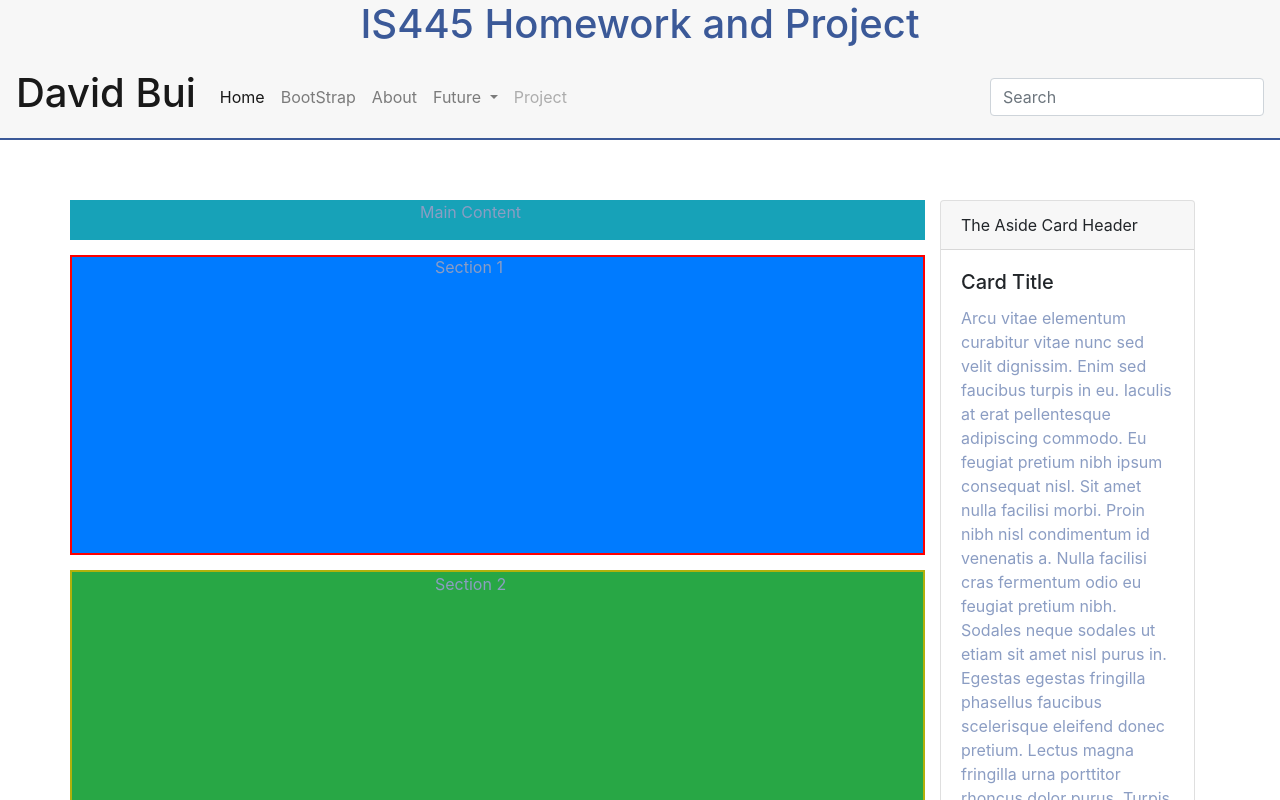
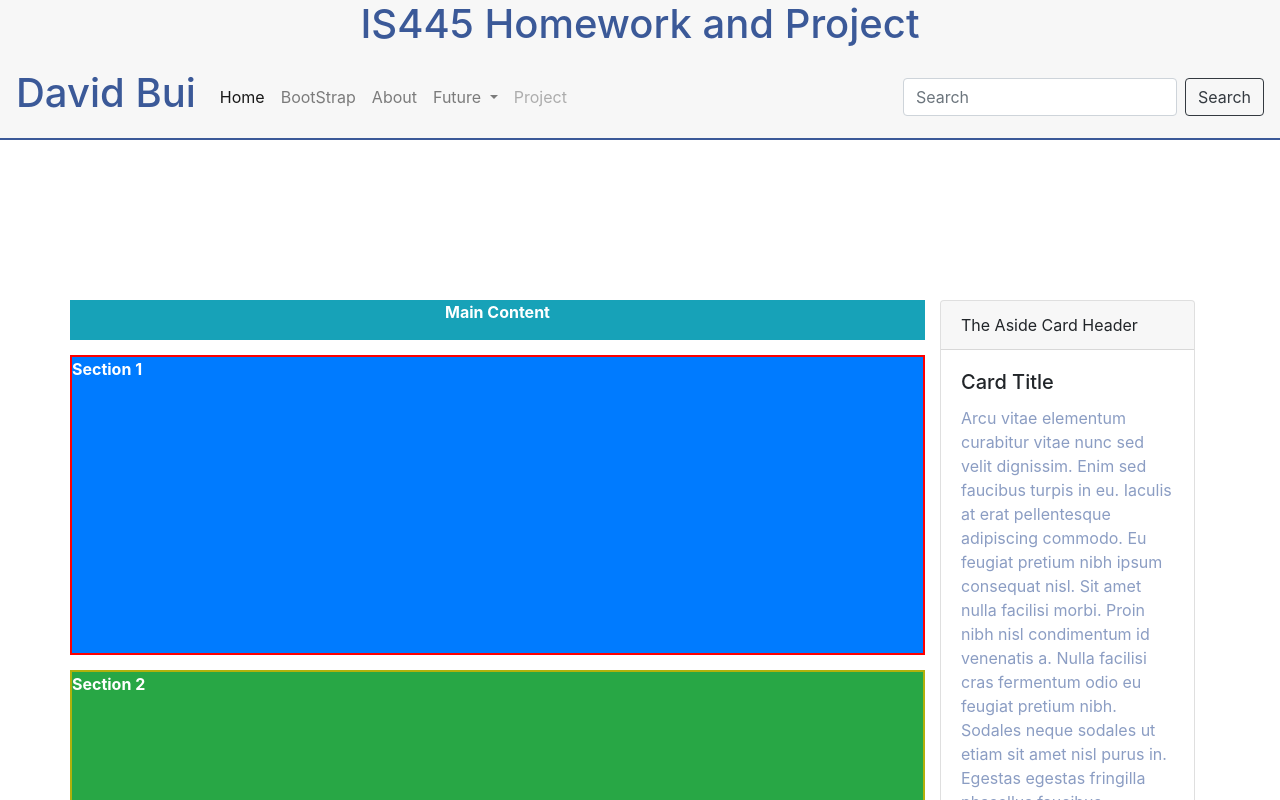
Before and after one commit to David-bui83/first-project, a website: page website/bootstrap.html in a window 1280 px wide. Shown: the top 800 px of the page. Drawn offline with nearby package versions, Linux system fonts and the light colour scheme.

Commit message:
style changes

```diff
--- a/website/bootstrap.html
+++ b/website/bootstrap.html
@@ -54,8 +54,9 @@
                         <a class="nav-link disabled" href="#">Project</a>
                     </li>
                 </ul>
-                <form class="form-inline">
-                    <input class="form-control" type="search" placeholder="Search" aria-label="Search">
+                <form class="form-inline my-2 my-lg-0">
+                    <input class="form-control mr-sm-2" type="search" placeholder="Search" aria-label="Search">
+                    <button class="btn btn-outline-dark my-2 my-sm-0" type="submit">Search</button>
                 </form>
             </div>
         </nav>
@@ -65,13 +66,13 @@
         <div class="row">
             <div class="col-lg-9">
                 <div class="row row-main bg-info">
-                    <p class="display-6">Main Content</p>
+                    <p class="dis6">Main Content</p>
                 </div>
                 <div class="row row-section1 bg-primary">
-                    <p class="display-7">Section 1</p>
+                    <p class="dis7">Section 1</p>
                 </div>
                 <div class="row row-section2 bg-success">
-                    <p class="display-8">Section 2</p>
+                    <p class="dis8">Section 2</p>
                 </div>
             </div>
             <div class="col-lg-3 col-side">
--- a/website/style/boot.css
+++ b/website/style/boot.css
@@ -22,21 +22,24 @@
     border-bottom: 1px solid rgb(54, 54, 54);
 }
 
-.display-6{
+.dis6{
+    font-weight: bold;
     width: 100%;
     position: absolute;
-    left: 350px
+    text-align: center;
+    color: #ffffff;
 }
 
-.display-7{
-    position: absolute;
-    left: 365px;
-    top: 55px;
+.dis7{
+    font-weight: bold;
+    text-align: center;
+    color: #ffffff;
 }
 
-.display-8{
-    position: absolute;
-    left: 365px;
+.dis8{
+    font-weight: bold;
+    text-align: center;
+    color: #ffffff;
 }
 
 .jumbotron-side{
--- a/website/style/style.css
+++ b/website/style/style.css
@@ -5,7 +5,6 @@
 @import url(textstyle.css);
 
 body{
-
     margin: auto;
 }
 
@@ -25,11 +24,10 @@ body{
 }
 
 #main-body{
-    margin-top: 200px;
+    margin-top: 300px;
     margin-right: auto;
     margin-left: auto;
 }
-
 
 .homer-image{
     color: #3b5998;
--- a/website/style/textstyle.css
+++ b/website/style/textstyle.css
@@ -22,3 +22,15 @@ h1{
     color: #3b5998;
     text-align: center;
 }
+
+.row h1{
+    color: #3b5998;
+}
+
+.navbar-brand h1{
+    color: #3b5998;
+}
+
+.navbar .nav-item{
+    color: #3b5998;
+}
```
Also changed, not shown: website/index.html (+1 -2 lines).
